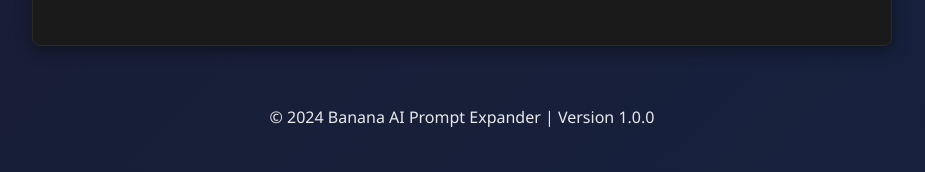
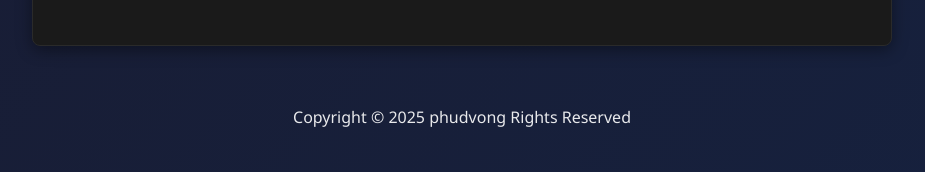
Before and after one commit to r14084/banana_ai_ui, a Flask app: page / in a window 1280 px wide. Shown: the part 1114-1286 px from the top of the page, without its empty margins (178-1103 px from the left). Run offline with Flask 3, Linux system fonts and the light colour scheme; some libraries are stand-ins or nearby versions.

Commit message:
Update index.html

```diff
--- a/templates/index.html
+++ b/templates/index.html
@@ -155,7 +155,7 @@
         </main>
 
         <footer>
-            <p>© 2024 Banana AI Prompt Expander | Version 1.0.0</p>
+            <p>Copyright &copy; <script>document.write(new Date().getFullYear())</script> phudvong Rights Reserved</p>
         </footer>
     </div>
 
```
